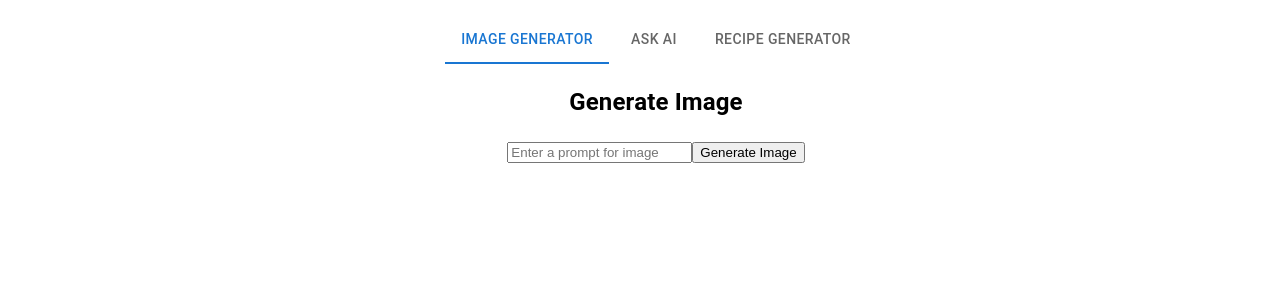
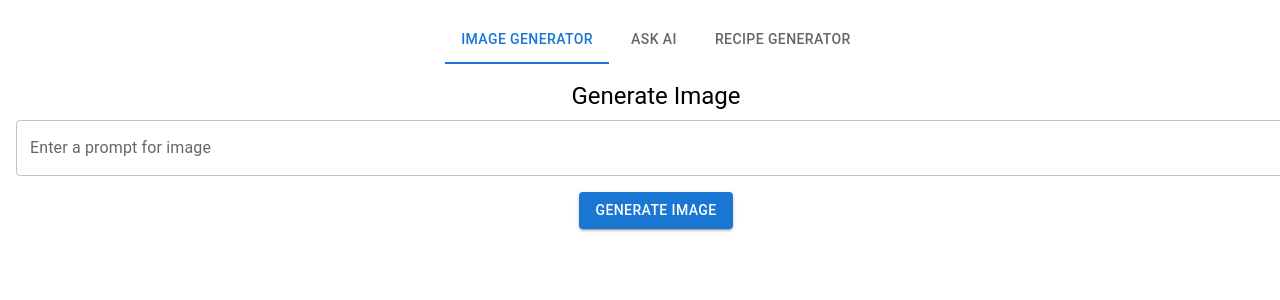
Before and after one commit to vickky122/VersaAI_fullstack, a React (Create React App) app in the folder frontend/spring-ai-react/: page / in a window 1280 px wide. Shown: the top 300 px of the page. Built offline with nearby package versions, Linux system fonts and the light colour scheme.

Commit message:
image generator ui improvement

```diff
--- a/frontend/spring-ai-react/src/components/ImageGenerator.js
+++ b/frontend/spring-ai-react/src/components/ImageGenerator.js
@@ -1,4 +1,5 @@
 import React, { useState } from 'react';
+import { TextField, Button, Grid, Card, CardMedia, Typography, Box } from '@mui/material';
 
 function ImageGenerator() {
   const [prompt, setPrompt] = useState('');
@@ -9,7 +10,6 @@ function ImageGenerator() {
       const response = await fetch(`http://localhost:8081/generate-image?prompt=${encodeURIComponent(prompt)}`);
       if (!response.ok) throw new Error('Failed to fetch the image');
       const urls = await response.json();
-      console.log(urls);
       setImageUrls(urls);
     } catch (error) {
       console.error("Error generating image:", error);
@@ -17,25 +17,31 @@ function ImageGenerator() {
   };
 
   return (
-    <div className="tab-content">
-      <h2>Generate Image</h2>
-      <input
-        type="text"
-        placeholder="Enter a prompt for image"
+    <Box sx={{ textAlign: 'center' }}>
+      <Typography variant="h5" gutterBottom>
+        Generate Image
+      </Typography>
+      <TextField
+        fullWidth
+        variant="outlined"
+        label="Enter a prompt for image"
         value={prompt}
         onChange={(e) => setPrompt(e.target.value)}
+        sx={{ marginBottom: 2 }}
       />
-      <button onClick={generateImage}>Generate Image</button>
-
-      <div className="image-grid">
+      <Button variant="contained" color="primary" onClick={generateImage}>
+        Generate Image
+      </Button>
+      <Grid container spacing={2} sx={{ marginTop: 2 }}>
         {imageUrls.map((url, index) => (
-          <img key={index} src={url} alt={`Generated Image ${index}`} />
+          <Grid item xs={12} sm={6} md={4} key={index}>
+            <Card>
+              <CardMedia component="img" image={url} alt={`Generated ${index}`} />
+            </Card>
+          </Grid>
         ))}
-        {[...Array(Math.max(0, 4 - imageUrls.length))].map((_, index) => (
-          <div key={index + imageUrls.length} className="empty-image-slot"></div>
-        ))}
-      </div>
-    </div>
+      </Grid>
+    </Box>
   );
 }
 
```
